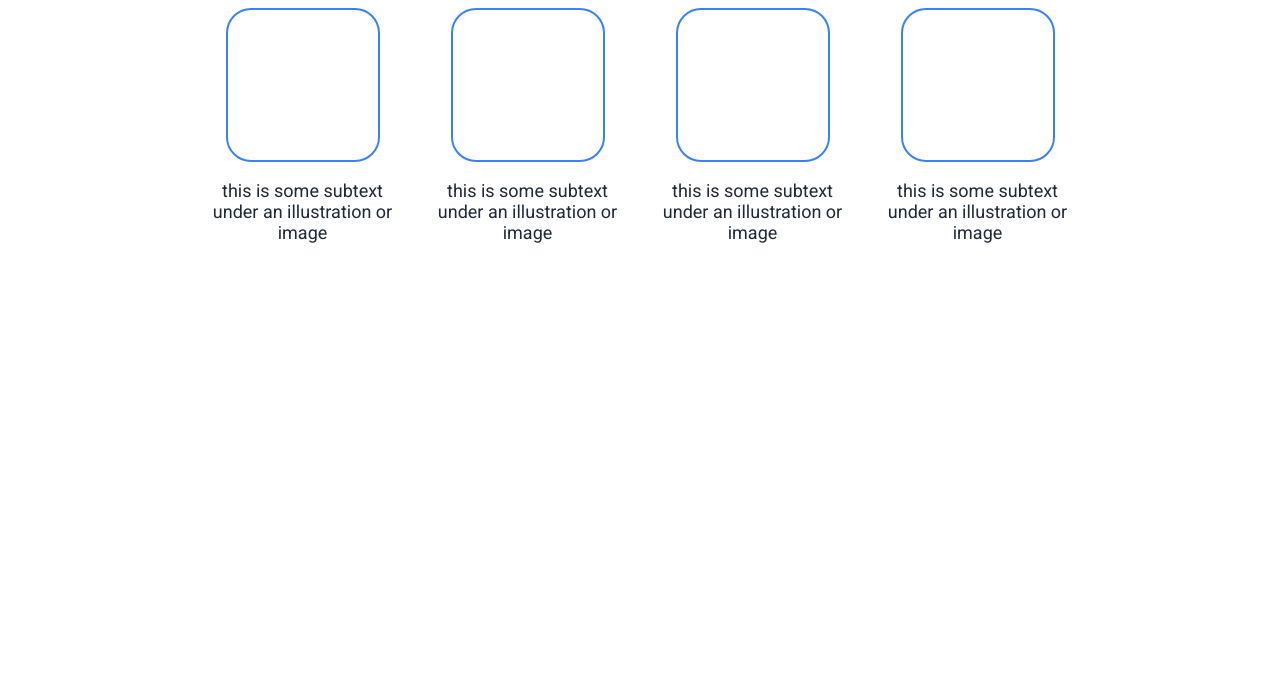
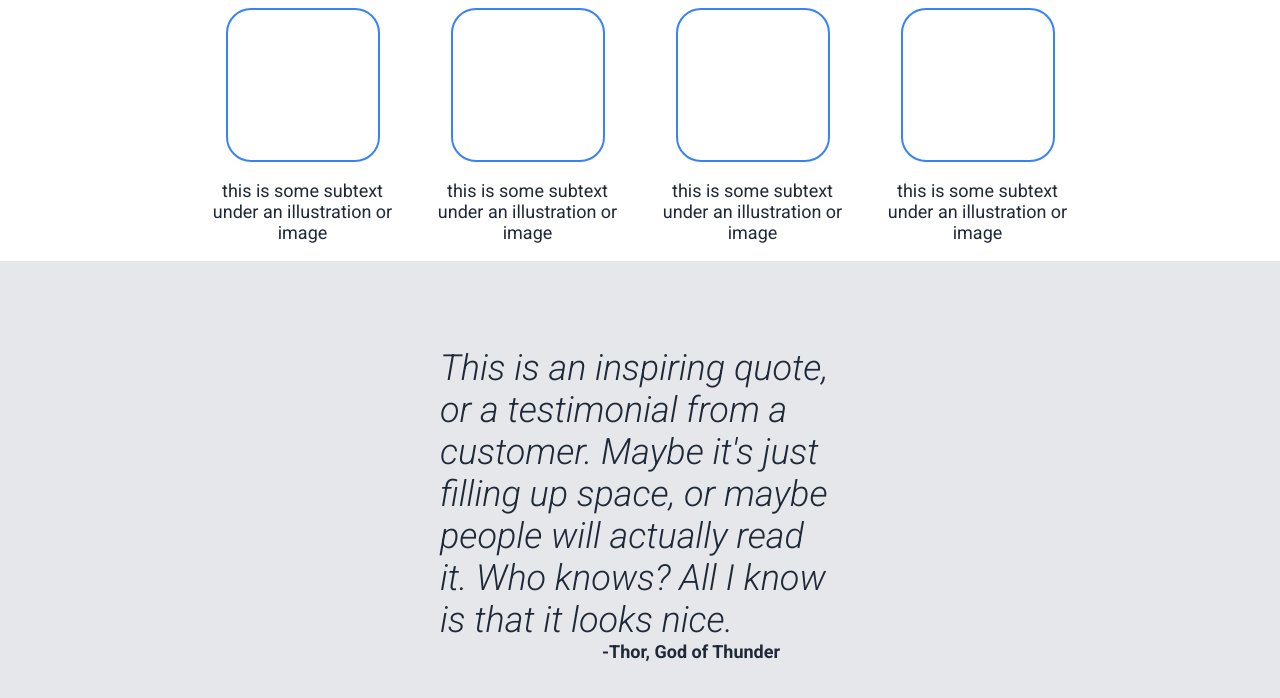
Before and after one commit to xathin/odin-landing-page, a plain HTML site: page index.html in a window 1280 px wide. Shown: the part 702-1400 px from the top of the page. Before the commit the page ends 963 px from the top, so only its background shows below. Drawn offline with Linux system fonts and the light colour scheme.

Commit message:
Add quote section

```diff
--- a/index.html
+++ b/index.html
@@ -64,6 +64,14 @@
             </div>
         </div>
     </div>
+
+    <div class="quote">
+        <blockquote>
+            This is an inspiring quote, or a testimonial from a customer. Maybe it's just filling up space, or maybe
+            people will actually read it. Who knows? All I know is that it looks nice.
+        </blockquote>
+        <p>-Thor, God of Thunder</p>
+    </div>
 </body>
 
 </html>
--- a/style.css
+++ b/style.css
@@ -104,3 +104,23 @@ a {
     color: #1F2937;
     text-align: center;
 }
+
+.quote {
+    background-color: #E5E7EB;
+    padding: 50px 400px;
+}
+
+.quote blockquote {
+    font-style: italic;
+    font-weight: 300;
+    font-size: 36px;
+    color: #1F2937;
+    margin-bottom: 0;
+}
+
+.quote p {
+    font-weight: bold;
+    color: #1F2937;
+    text-align: right;
+    margin: 0 100px 0 0;
+}
```
